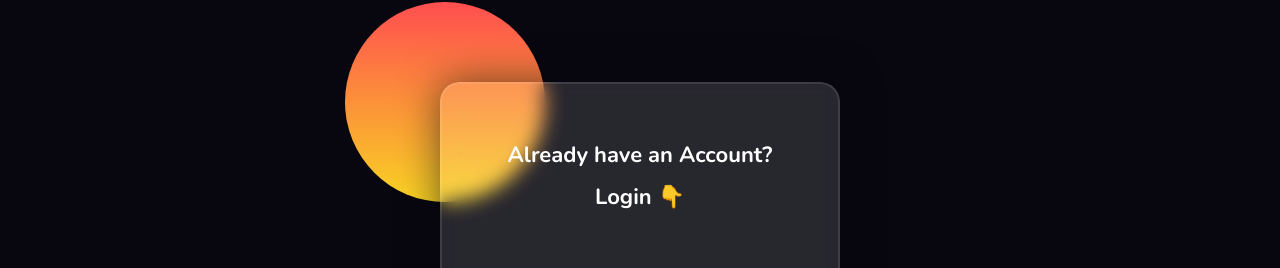
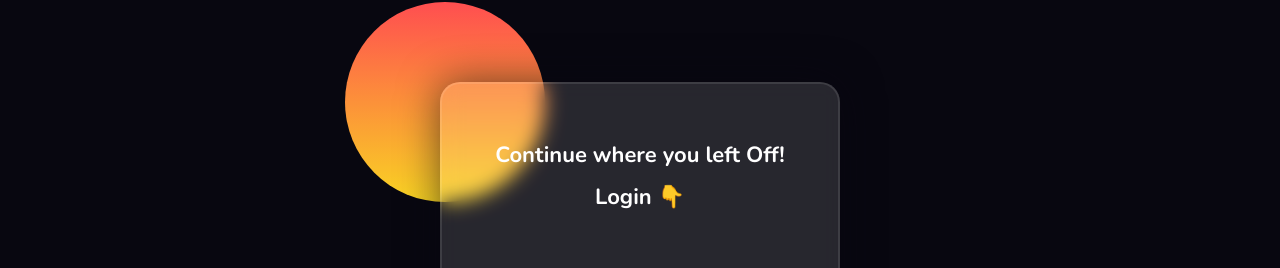
Before and after one commit to AnandaSriKaushalB/Expense-tracker, a React (Create React App) app in the folder front/: page /login in a window 1280 px wide. Shown: the part 130-398 px from the top of the page. Built offline with nearby package versions, Linux system fonts and the light colour scheme.

Commit message:
Modified the Login page

```diff
--- a/front/src/pages/Login.js
+++ b/front/src/pages/Login.js
@@ -20,7 +20,7 @@ const Login = () => {
         <Shape />
       </Background>
       <LoginFormStyled onSubmit={handleLogin}>
-        <h3>Already have an Account? Login 👇</h3>
+        <h3>Continue where you left Off! Login 👇</h3>
         <label htmlFor="username">Username</label>
         <input
         type="text"
```
